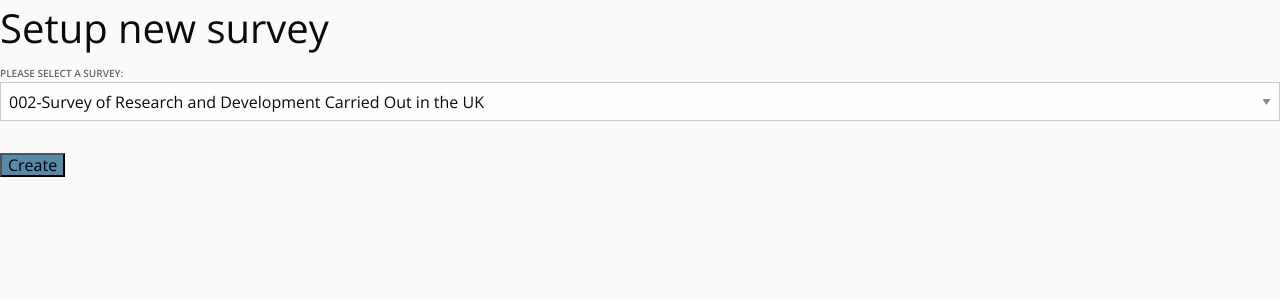
After one commit to ONSdigital/alpha-eq-author, a Django app: a page that uses templates/survey/survey_form.html in a window 1280 px wide. The commit adds this page. Shown: the top 300 px of the page. Run offline with Django 3.2, Linux system fonts and the light colour scheme; some libraries are stand-ins or nearby versions.

Commit message:
DIGEQ-2 Added Templates for setup new survey and viewing existing surveys. Added new model form for surveys and set url mappings.

```diff
--- a/author/urls.py
+++ b/author/urls.py
@@ -1,11 +1,11 @@
 from django.conf.urls import patterns, include, url
 from django.contrib import admin
 from django.views.generic import TemplateView
-
 
 
 urlpatterns = patterns('',
     url(r'^$',  TemplateView.as_view(template_name='index.html'), name='home'),
 
     url(r'^admin/', include(admin.site.urls)),
+    url(r'^surveys/', include("survey.urls", namespace='survey')),
 )
--- /dev/null
+++ b/survey/forms.py
@@ -0,0 +1,43 @@
+from django.forms import ModelForm, Select, ChoiceField
+from .models import Survey
+
+
+SURVEY_STORE = (
+    ("002", "Survey of Research and Development Carried Out in the UK",),
+    ("007", "Low Carbon and Renewable Energy Economy Survey",),
+    ("009", "Monthly Business Survey",),
+    ("014", "Annual PRODcom Survey PRODucts of the European COMmunity",),
+    ("017", "Quarterly Stocks Survey",),
+    ("019", "Quarterly Acquisitions and Disposals of Capital Assets Survey (QCAS) 019 - Quarterly Survey of Capital Expenditure",),
+    ("022", "Quarterly Profits Inquiry",),
+    ("023", "Monthly Business Survey - Retail Sales Index",),
+    ("024", "Quarterly Fuels Inquiry",),
+    ("057", "Quarterly International Trade in Services (QITIS)",),
+    ("058", "Annual International Trade in Services (AITIS)",),
+    ("061", "Services Provider Price Indices",),
+    ("062", "Annual Inward Foreign Direct Investment Survey",),
+    ("063", "Annual Outward Foreign Direct Investment Survey",),
+    ("064", "Quarterly Inward Foreign Direct Investment Survey",),
+)
+
+
+class SurveyForm(ModelForm):
+
+    survey_list = ChoiceField(choices=[(k, k + "-" + v) for k,v in SURVEY_STORE], label="Please select a survey")
+
+    class Meta:
+        model = Survey
+        exclude = ('title', 'survey_id')
+        widgets = {
+            'survey_list': Select(),
+        }
+
+    def save(self):
+        data = self.cleaned_data
+        survey_id = data['survey_list']
+        title = [item for item in SURVEY_STORE if item[0] == survey_id]
+        survey = super(SurveyForm, self).save(commit=False)
+        survey.title = title[0][1]
+        survey.survey_id = survey_id
+        survey.save()
+        return survey
--- /dev/null
+++ b/survey/urls.py
@@ -0,0 +1,7 @@
+from django.conf.urls import url
+from .views import SurveyList, SurveyCreate
+
+urlpatterns = [
+    url(r'add/$', SurveyCreate.as_view(), name='create'),
+    url(r'$', SurveyList.as_view(), name='index'),
+]
--- a/survey/views.py
+++ b/survey/views.py
@@ -1,3 +1,16 @@
-from django.shortcuts import render
+from django.views.generic import ListView, CreateView
+from django.core.urlresolvers import reverse
+from .models import Survey
+from .forms import SurveyForm
 
-# Create your views here.
+
+class SurveyList(ListView):
+    model = Survey
+
+
+class SurveyCreate(CreateView):
+    model = Survey
+    form_class = SurveyForm
+
+    def get_success_url(self):
+        return reverse("survey:index")
--- a/templates/index.html
+++ b/templates/index.html
@@ -1,4 +1,5 @@
 {% extends "base.html" %}
+
 {% block title %}Sign In{% endblock %}
 {% block base_body %}
   {{ block.super }}
@@ -31,4 +32,5 @@
       <p>For access please <a href="mailto:admin@admin.com">contact the dudes</a></p>
     </div>
   </section>
+
 {% endblock base_body%}
--- /dev/null
+++ b/templates/survey/survey_form.html
@@ -0,0 +1,8 @@
+{% extends "base.html" %}
+{% block base_body %}
+    <h2>Setup new survey</h2>
+    <form action="" method="post">{% csrf_token %}
+    {{ form.as_p }}
+    <input type="submit" value="Create" />
+</form>
+{% endblock base_body%}
```
Also changed, not shown: templates/survey/survey_list.html (added, +10 -0 lines).
